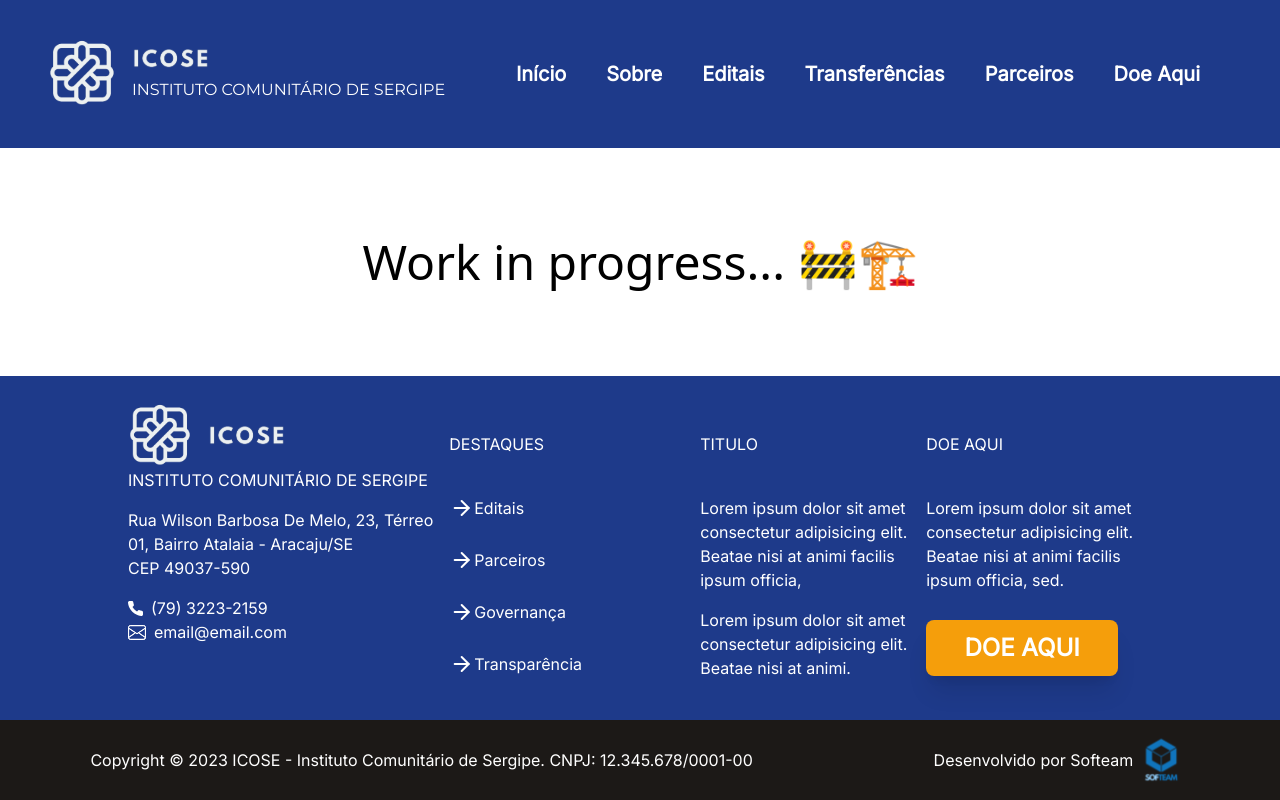
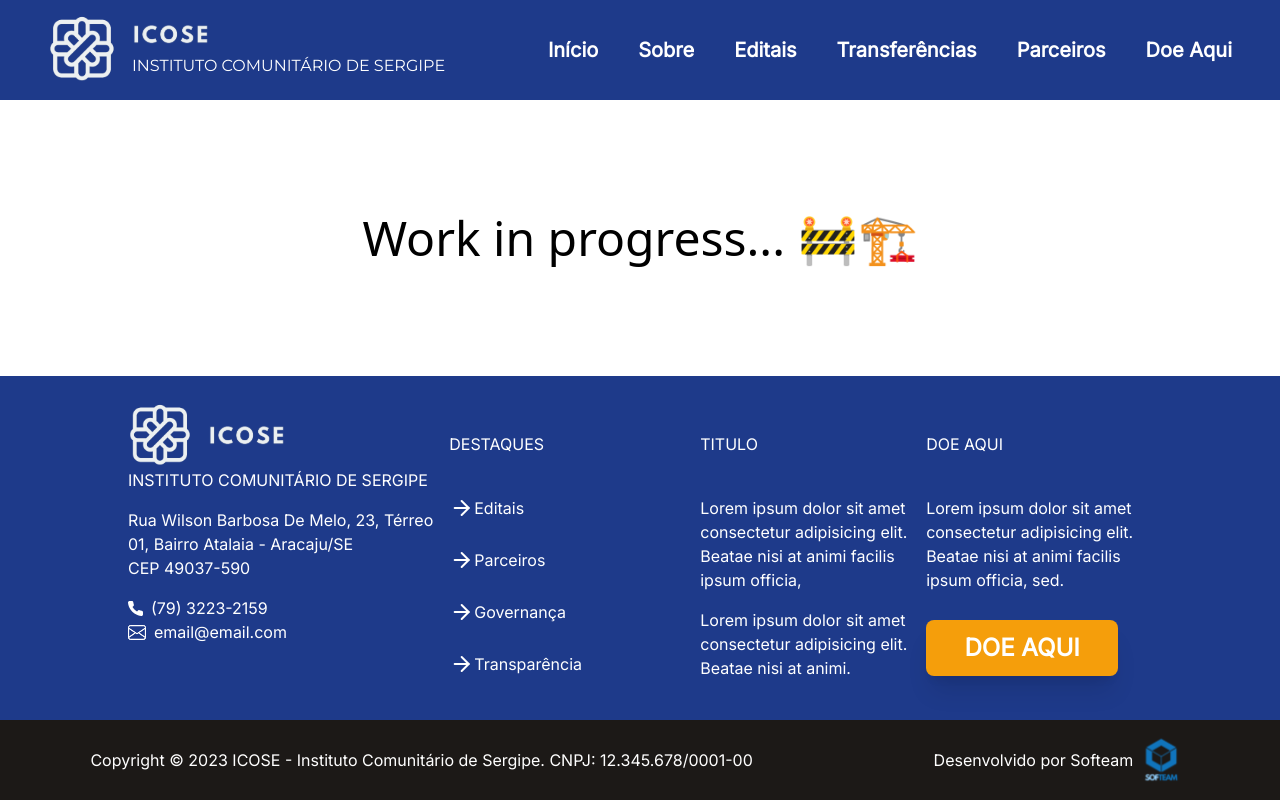
Before and after one commit to softeam-org/icose-web, a React (Vite) app: page / in a window 1280 px wide. Built offline with nearby package versions, Linux system fonts and the light colour scheme.

Commit message:
Corrige erros na header

```diff
--- a/src/components/Header/Header.jsx
+++ b/src/components/Header/Header.jsx
@@ -4,7 +4,7 @@ import HeaderLogo from "@/components/Header/Logo";
 function Header() {
   return (
     <div className="sticky inset-x-0 top-0 bg-standard-blue">
-      <div className="mx-12 py-7 flex gap-4 justify-between items-center">
+      <div className="mx-12 py-4 flex gap-4 justify-between items-center">
         <HeaderLogo />
         <NavBar />
       </div>
--- a/src/components/Header/NavBar.jsx
+++ b/src/components/Header/NavBar.jsx
@@ -10,6 +10,7 @@ function NavBar() {
   const links = pages.map(page => {
     return (
       <PageLink
+        key={page.name}
         name={page.name}
         route={page.route}
         onClick={() => setIsNavOpen(false)}
@@ -26,7 +27,7 @@ function NavBar() {
         weight="bold"
       />
       <nav className={(isNavOpen ? "left-0 " : "-left-80 ") + "w-80 text-standard-blue bg-white fixed inset-y-0 xl:my-auto xl:text-white xl:p-0 xl:w-auto xl:bg-inherit xl:static xl:block select-none z-20 transition-[left] duration-300 ease-in-out"}>
-        <div className="overflow-y-auto h-full p-8">
+        <div className="overflow-y-auto h-full p-8 xl:p-0">
           <X
             onClick={() => setIsNavOpen(false)}
             className="block xl:hidden mb-4 ml-auto cursor-pointer z-30"
```
